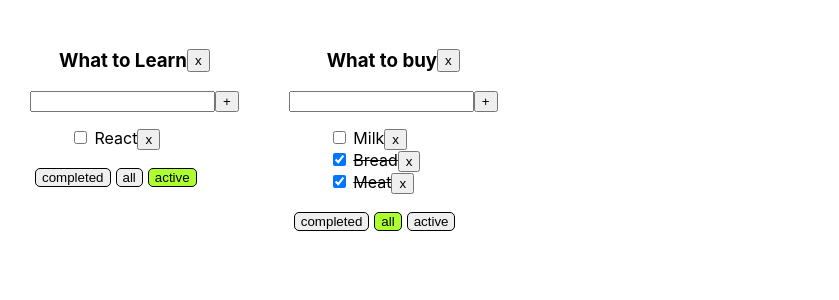
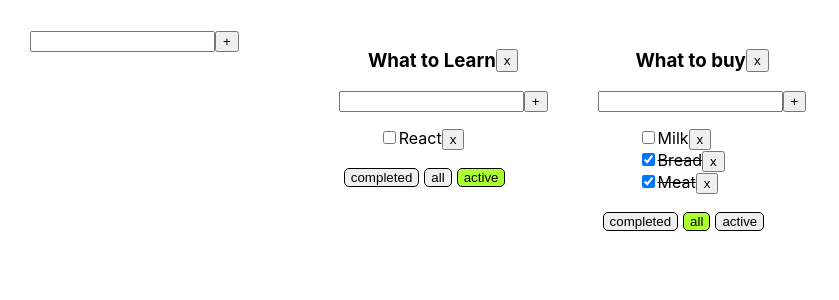
Before and after one commit to WladyslawK/TodoList, a React (Create React App) app: page / in a window 1280 px wide. Shown: the top 300 px of the page, without its empty margins (0-839 px from the left). Built offline with nearby package versions, Linux system fonts and the light colour scheme; the HTML template or start-up script is replaced by a standard one.

Commit message:
Adding new list eit of lists and tasks

```diff
--- a/src/App.tsx
+++ b/src/App.tsx
@@ -2,6 +2,7 @@
 import './App.css';
 import {FilterType, TasksType, TodoList} from "./components/TodoList";
 import {v1} from "uuid";
+import {Input} from "./components/Input";
 
 type ListType = {
     id: string
@@ -16,12 +17,6 @@
 function App() {
 
     //BLL
-   /* const [tasks, setTasks] = useState<Array<TasksType>>([
-        {id: v1(), title: "HTML&CSS", isDone: true},
-        {id: v1(), title: "JS", isDone: true},
-        {id: v1(), title: "React", isDone: false},
-    ])*/
-
     const listID1 = v1()
     const listID2 = v1()
 
@@ -43,8 +38,6 @@
         ]
     })
 
-
-
     const deleteTask = (listId: string, taskId: string) => setTasks({...tasks, [listId]: tasks[listId].filter(task => task.id !== taskId)})
 
     const changeFilter = (listID: string, filterValue: FilterType) => {
@@ -56,7 +49,6 @@
     const changeTaskStatus = (listId: string, taskId: string, isDone: boolean) => setTasks({...tasks, [listId]: tasks[listId].map(task => task.id === taskId ? {...task, isDone} : task)})
 
     const deleteList = (listId: string) => setLists(lists.filter(list => list.id !== listId))
-
 
     const filteredTasks = (filter: FilterType, tasks: TasksType[]) => {
         switch (filter) {
@@ -70,17 +62,26 @@
         }
     }
 
+    const addTodoList = (newTitle: string) => {
+        const newListId = v1()
+        setLists([{id: newListId, title: newTitle, filter: "all"}, ...lists])
+        setTasks({...tasks, [newListId]: []})
+    }
+
+    const editTaskTitle = (todoListID: string, taskID: string, newTitle: string) => setTasks({...tasks, [todoListID]: tasks[todoListID].map(task => task.id === taskID ? {...task, title: newTitle} : task)})
+
+    const editTodoListTitle = (listID: string, newTitle: string) => setLists(lists.map(list => list.id === listID ? {...list, title: newTitle} : list))
+
 
     //UI
-
     return (
         <div className="App">
+            <Input callback={addTodoList}/>
             {
                 lists.map(list => {
-                    return <TodoList key={list.id} listId={list.id} filter={list.filter} title={list.title} tasks={filteredTasks(list.filter, tasks[list.id])} deleteTask={deleteTask} addTask={addNewTask} changeFilter={changeFilter} changeStatus={changeTaskStatus} deleteList={deleteList}/>
+                    return <TodoList key={list.id} listId={list.id} filter={list.filter} title={list.title} tasks={filteredTasks(list.filter, tasks[list.id])} deleteTask={deleteTask} addTask={addNewTask} changeFilter={changeFilter} changeStatus={changeTaskStatus} deleteList={deleteList} editTaskTitle={editTaskTitle} editTodoListTitle={editTodoListTitle}/>
                 })
             }
-           {/* <TodoList title={title_1} tasks={filteredTasks()} addTask={addTask} deleteTask={deleteTask} changeFilter={changeFilter} changeStatus={changeStatus} filter={filter}/>*/}
         </div>
     );
 }
--- /dev/null
+++ b/src/components/EditableSpan.tsx
@@ -0,0 +1,30 @@
+import React, {ChangeEvent, useState} from 'react';
+import style from "./TodoList.module.css"
+
+type EditableSpanType = {
+    title: string
+    isDone?: boolean
+    callback: (newTitle: string) => void
+}
+
+export const EditableSpan: React.FC<EditableSpanType> = ({title, isDone, callback}) => {
+
+    const [edit, setEdit] = useState<boolean>(false)
+    const [currentTitle, setCurrentTitle] = useState<string>(title)
+
+    const changeEditHandler = () => {
+        if(edit === false) callback(currentTitle)
+        setEdit(!edit)
+    }
+
+    const changeCurrentTitleHandler = (e: ChangeEvent<HTMLInputElement>) => {
+        setCurrentTitle(e.currentTarget.value)
+        callback(currentTitle)
+    }
+    return (
+        edit ?
+            <input value={currentTitle} onChange={changeCurrentTitleHandler} autoFocus onBlur={changeEditHandler}/> :
+            <span className={isDone ? style.completedTasks : ""} onDoubleClick={changeEditHandler}>{currentTitle}</span>
+
+    );
+};
--- /dev/null
+++ b/src/components/Input.tsx
@@ -0,0 +1,42 @@
+import React, {ChangeEvent, KeyboardEvent, useState} from 'react';
+import style from "./TodoList.module.css"
+
+type InputType = {
+    callback: (newTitle: string) => void
+}
+
+export const Input: React.FC<InputType> = ({callback}) => {
+
+    const [taskTextInput, SetTaskTextInput] = useState<string>("")
+    const [error, SetError] = useState<boolean>(false)
+
+    const changeTaskInputHandler = (event: ChangeEvent<HTMLInputElement>) => {
+        if (error) SetError(false)
+        SetTaskTextInput(event.currentTarget.value)
+    }
+
+    const addTaskHandler = () => {
+        if (taskTextInput.trim()) {
+            callback(taskTextInput.trim())
+            SetTaskTextInput("")
+        } else {
+            SetError(true)
+        }
+    }
+    const enterAddTaskHandler = (event: KeyboardEvent<HTMLInputElement>) => {
+        if (event.key === "Enter") addTaskHandler()
+    }
+
+    return (
+        <>
+            <div>
+                <input className={error ? style.error : ""} value={taskTextInput} onChange={changeTaskInputHandler}
+                       onKeyDown={enterAddTaskHandler}/>
+                <button onClick={addTaskHandler}>+</button>
+            </div>
+            <div className={style.errorMessage}>
+                {error ? "Task should have title" : ""}
+            </div>
+        </>
+    );
+};
--- a/src/components/TodoList.tsx
+++ b/src/components/TodoList.tsx
@@ -1,5 +1,7 @@
 import React, {ChangeEvent, KeyboardEvent, useState} from 'react';
 import style from "./TodoList.module.css"
+import {Input} from "./Input";
+import {EditableSpan} from "./EditableSpan";
 
 export type TasksType = {
     id: string,
@@ -16,49 +18,64 @@
     tasks: Array<TasksType>,
     deleteTask: (listId: string, taskId: string) => void
     addTask: (listId: string, newTaskTitle: string) => void
-    changeFilter: (listId: string, filterValue: FilterType)=> void
+    changeFilter: (listId: string, filterValue: FilterType) => void
     changeStatus: (listId: string, taskId: string, isDone: boolean) => void
     deleteList: (listId: string) => void
+    editTaskTitle: (todoListID: string, taskID: string, newTitle: string) => void
+    editTodoListTitle: (todoListID: string, newTitle: string) => void
 }
 
 
-export const TodoList: React.FC<todoListPropsType> = ({listId, title, tasks, addTask, deleteTask, changeFilter, changeStatus, filter, deleteList}) =>{
-
-    const TasksElements = tasks.map(task => (<li key={task.id}><input onChange={(event)=> changeStatus(listId, task.id, event.currentTarget.checked)} type='checkbox' checked={task.isDone}/> <span className={task.isDone ? style.completedTasks : ""}>{task.title}</span><button onClick={() => {deleteTask(listId, task.id)
-    }}>x</button></li>))
-
-    const [taskTextInput, SetTaskTextInput] = useState<string>("")
-    const [error, SetError] = useState<boolean>(false)
+export const TodoList: React.FC<todoListPropsType> = ({
+                                                          listId,
+                                                          title,
+                                                          tasks,
+                                                          addTask,
+                                                          deleteTask,
+                                                          changeFilter,
+                                                          changeStatus,
+                                                          filter,
+                                                          deleteList, editTaskTitle, editTodoListTitle
+                                                      }) => {
 
     const changeFilterHandler = (filter: FilterType) => changeFilter(listId, filter)
-    const changeTaskInputHandler = (event: ChangeEvent<HTMLInputElement>) => {
-        if(error) SetError(false)
-        SetTaskTextInput(event.currentTarget.value)
-    }
-    const addTaskHandler = () => {
-        if(taskTextInput.trim()){
-            addTask(listId, taskTextInput.trim())
-            SetTaskTextInput("")
-        }else{
-            SetError(true)
-        }
 
-    }
-    const enterAddTaskHandler = (event: KeyboardEvent<HTMLInputElement>) => {
-        if(event.key==="Enter") addTaskHandler()
+    const addTaskHandler = (newTitle: string) => {
+        addTask(listId, newTitle)
     }
 
-    console.log(taskTextInput)
+    const changeTodoListTitle = (newTitle: string) => {
+        editTodoListTitle(listId, newTitle)
+    }
+
+    /*give two attributes one is given from map itself and one after in Span*/
+    const changeTitleHandler = (tasId: string, newTitle: string) => editTaskTitle(listId, tasId, newTitle)
+
+    const TasksElements = tasks.map(task => {
+
+            /*const changeTitleHandler = (newTitle: string) => editTaskTitle(listId, task.id, newTitle)*/
+
+                return (
+                <li key={task.id}>
+                    <input onChange={(event) => changeStatus(listId, task.id, event.currentTarget.checked)} type='checkbox'
+                           checked={task.isDone}/>
+                    <EditableSpan title={task.title} isDone={task.isDone} callback={(newTitle) => changeTitleHandler(task.id, newTitle)}/>
+                    <button onClick={() => {
+                        deleteTask(listId, task.id)
+                    }}>x
+                    </button>
+                </li>)
+        }
+    )
+
 
     return (
         <div>
-            <h3 className={style.listTitle}>{title} <button onClick={() => deleteList(listId)}>x</button></h3>
+            <h3 className={style.listTitle}><EditableSpan title={title} callback={changeTodoListTitle}/>
+                <button onClick={() => deleteList(listId)}>x</button>
+            </h3>
             <div>
-                <input className={error? style.error : ""} value={taskTextInput} onChange={changeTaskInputHandler} onKeyDown={enterAddTaskHandler}/>
-                <button onClick={addTaskHandler}>+</button>
-            </div>
-            <div className={style.errorMessage}>
-                {error ? "Task should have title" : ""}
+                <Input callback={addTaskHandler}/>
             </div>
             <ul className={style.tasksList}>
 
@@ -69,9 +86,15 @@
                 {tasks.length ? "" : "There is no tasks in the list"}
             </div>
             <div>
-                <button className={ filter === "completed" ? style.btnActive + " " + style.btn : style.btn} onClick={() => changeFilterHandler("completed")}>completed</button>
-                <button className={ filter === "all" ? style.btnActive + " " + style.btn : style.btn} onClick={() => changeFilterHandler("all")}>all</button>
-                <button className={ filter === "active" ? style.btnActive + " " + style.btn : style.btn} onClick={() => changeFilterHandler("active")}>active</button>
+                <button className={filter === "completed" ? style.btnActive + " " + style.btn : style.btn}
+                        onClick={() => changeFilterHandler("completed")}>completed
+                </button>
+                <button className={filter === "all" ? style.btnActive + " " + style.btn : style.btn}
+                        onClick={() => changeFilterHandler("all")}>all
+                </button>
+                <button className={filter === "active" ? style.btnActive + " " + style.btn : style.btn}
+                        onClick={() => changeFilterHandler("active")}>active
+                </button>
             </div>
         </div>
     );
```
